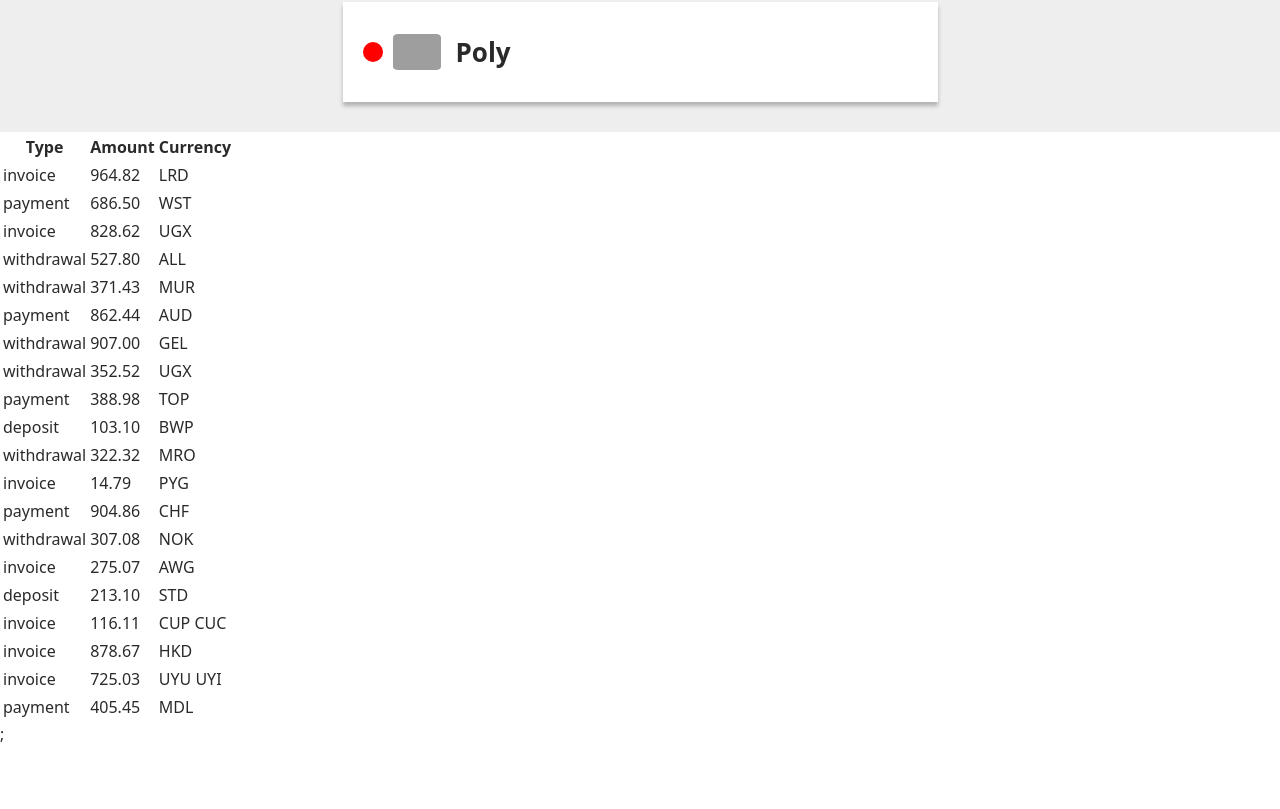
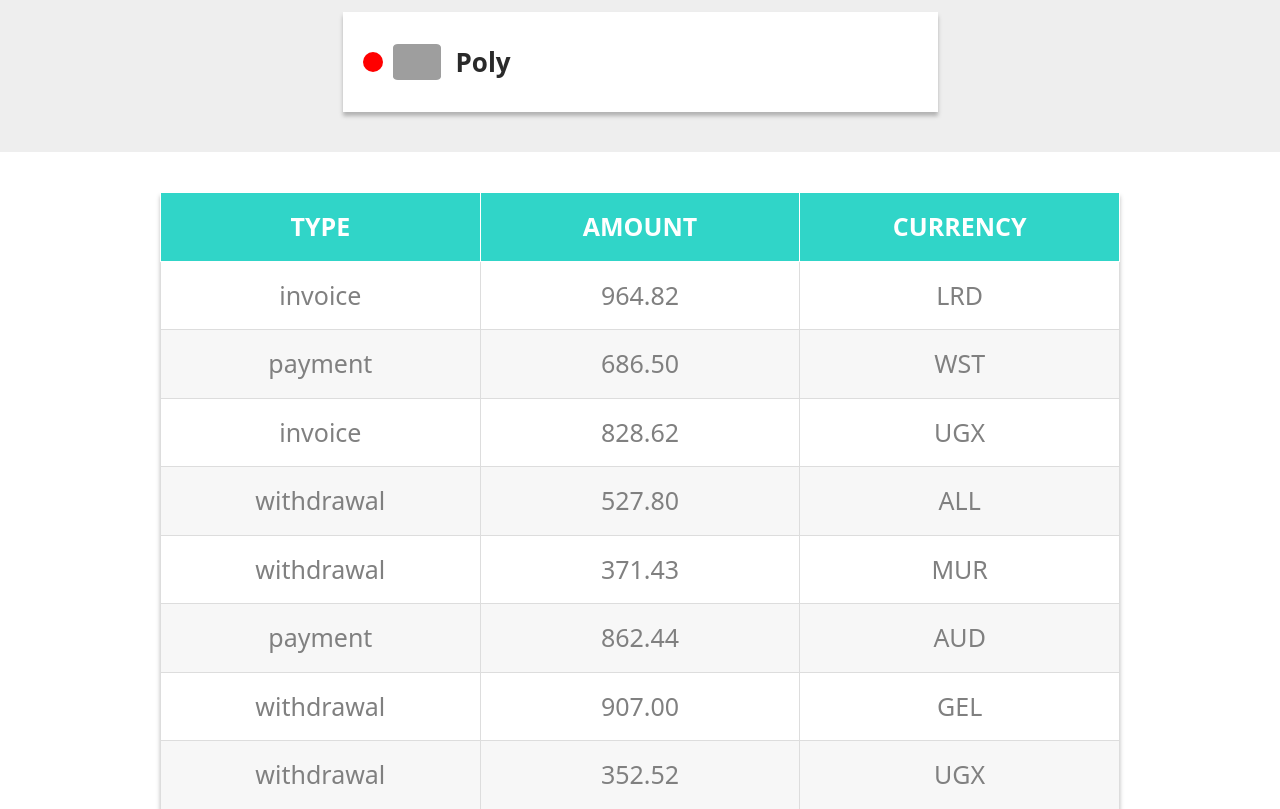
Before and after one commit to Maryna-Skrypnyk/goit-react-hw-01-components-1, a React (Create React App) app: page / in a window 1280 px wide. Shown: the part 1771-2580 px from the top of the page. Before the commit the page ends 2517 px from the top, so only its background shows below. Built offline with nearby package versions, Linux system fonts and the light colour scheme; grey boxes are pictures that could not be loaded.

Commit message:
Adda all styles

```diff
--- a/src/App.js
+++ b/src/App.js
@@ -10,7 +10,7 @@ import transactions from './json/transactions.json';
 
 const App = () => {
   return (
-    <div className="App">
+    <div>
       <Profile
         avatar={user.avatar}
         name={user.name}
@@ -20,7 +20,7 @@ const App = () => {
       />
       <Statistics title="Upload stats" stats={statisticalData} />
       <FriendList friends={friends} />
-      <TransactionHistory items={transactions} />;
+      <TransactionHistory items={transactions} />
     </div>
   );
 };
--- a/src/components/FriendList/FriendList.module.css
+++ b/src/components/FriendList/FriendList.module.css
@@ -1,6 +1,6 @@
 .section {
-  padding-top: 30px;
-  padding-bottom: 30px;
+  padding-top: 40px;
+  padding-bottom: 40px;
   background-color: #eeeeee;
 }
 
--- a/src/components/FriendListItem/FriendListItem.js
+++ b/src/components/FriendListItem/FriendListItem.js
@@ -19,7 +19,7 @@ FriendListItem.defaultProps = {
 FriendListItem.propTypes = {
   avatar: PropTypes.string,
   name: PropTypes.string.isRequired,
-  isOnline: PropTypes.oneOf(true, false),
+  isOnline: PropTypes.oneOf([true, false]),
   // isOnline: PropTypes.bool.isRequired,
 };
 
--- a/src/components/Profile/Profile.module.css
+++ b/src/components/Profile/Profile.module.css
@@ -1,6 +1,6 @@
 .section {
-  padding-top: 30px;
-  padding-bottom: 30px;
+  padding-top: 40px;
+  padding-bottom: 20px;
   background-color: #ffffff;
 }
 
--- a/src/components/Statistics/Statistics.module.css
+++ b/src/components/Statistics/Statistics.module.css
@@ -1,6 +1,6 @@
 .section {
-  padding-top: 30px;
-  padding-bottom: 30px;
+  padding-top: 20px;
+  padding-bottom: 40px;
 }
 
 .container {
--- a/src/components/TransactionHistory/TransactionHistory.js
+++ b/src/components/TransactionHistory/TransactionHistory.js
@@ -1,25 +1,30 @@
 import React from 'react';
 import PropTypes from 'prop-types';
+import styles from './TransactionHistory.module.css';
 
 const TransactionHistory = ({ items }) => (
-  <table class="transaction-history">
+  <div className={styles.section}>
+    <div className={styles.container}>
+      <table className={styles.table}>
         <thead>
-      <tr>
-        <th>Type</th>
-        <th>Amount</th>
-        <th>Currency</th>
+          <tr className={styles.title}>
+            <th className={styles.name}>Type</th>
+            <th className={styles.name}>Amount</th>
+            <th className={styles.name}>Currency</th>
           </tr>
         </thead>
         <tbody>
           {items.map(({ id, type, amount, currency }) => (
-        <tr key={id}>
-          <td>{type}</td>
-          <td>{amount}</td>
-          <td>{currency}</td>
+            <tr key={id} className={styles.row}>
+              <td className={styles.data}>{type}</td>
+              <td className={styles.data}>{amount}</td>
+              <td className={styles.data}>{currency}</td>
             </tr>
           ))}
         </tbody>
       </table>
+    </div>
+  </div>
 );
 
 TransactionHistory.propTypes = {
--- /dev/null
+++ b/src/components/TransactionHistory/TransactionHistory.module.css
@@ -0,0 +1,51 @@
+.section {
+  padding-top: 40px;
+  padding-bottom: 80px;
+  background-color: #fff;
+  /* background-color: #eeeeee; */
+}
+
+.container {
+  margin-right: auto;
+  margin-left: auto;
+  display: block;
+  background-color: #ffffff;
+  width: 960px;
+}
+
+.table {
+  font-size: 25px;
+  font-weight: 500;
+  color: gray;
+  border: 1px solid #eee;
+  border-collapse: collapse;
+  table-layout: fixed;
+  width: 100%;
+  text-align: center;
+  box-shadow: 0px 4px 4px rgba(0, 0, 0, 0.25);
+}
+
+.title {
+  text-transform: uppercase;
+  color: #ffffff;
+  background-color: #30d5c8;
+}
+
+.name {
+  padding: 15px;
+  border-collapse: collapse;
+  border: 1px solid #ffffff;
+}
+
+.data {
+  padding: 15px;
+  border: 1px solid #dddddd;
+  border-collapse: collapse;
+}
+
+.row:nth-child(odd) {
+  background: #fff;
+}
+.row:nth-child(even) {
+  background: #f7f7f7;
+}
```
Also changed, not shown: src/components/Profile/Profile.css (deleted, +0 -108 lines), src/components/Statistics/Statistics.css (deleted, +0 -69 lines), src/components/TransactionHistory/TransactionHistory.css (deleted). Lines whose indentation alone changed are shown as unchanged.
